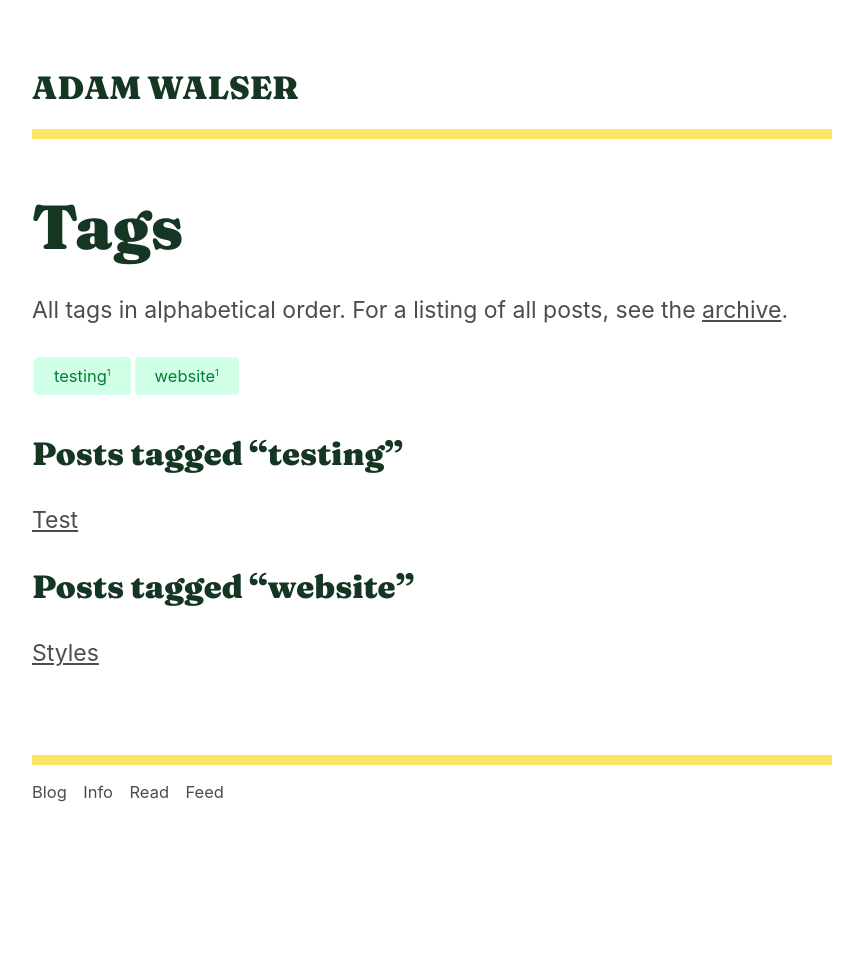
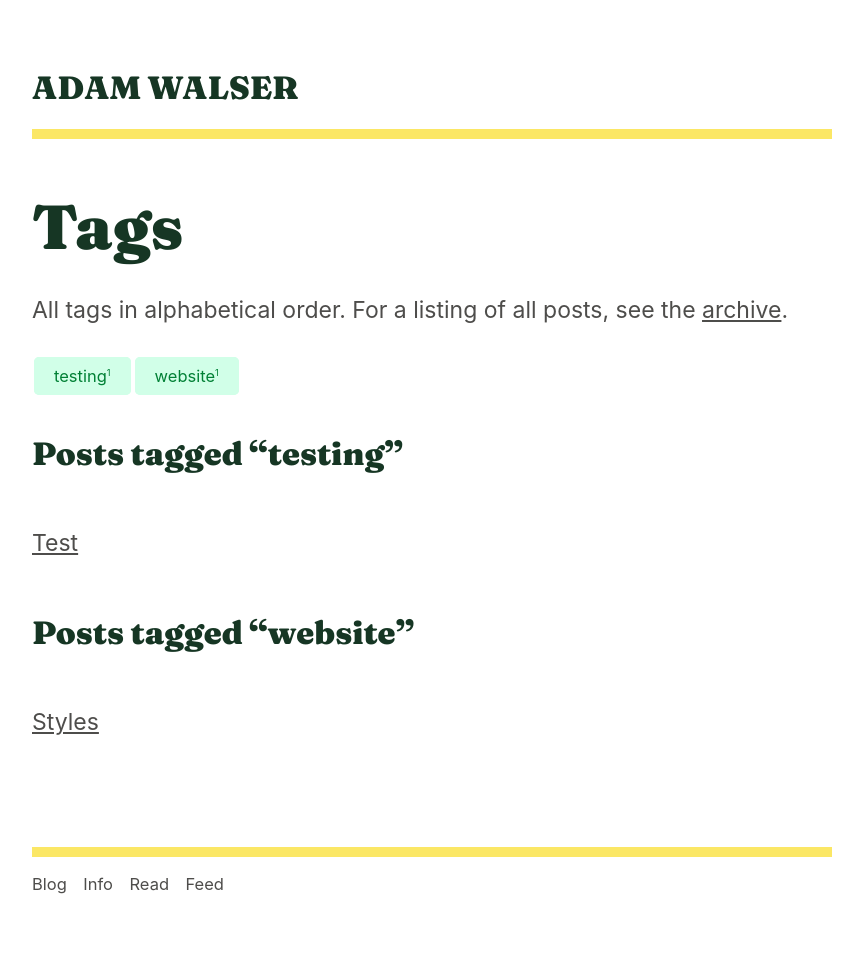
Before and after one commit to ajpwalser/ajpwalser.github.io, a Jekyll site: the page built from tags.html, in a window 1280 px wide. Shown: the whole page, without its empty margins (208-1071 px from the left). Built offline with Jekyll 4.4.1, drawn with Linux system fonts in a browser that asks for light colours; some web fonts are replaced; before the commit the page ends 900 px from its top, so only the background shows below that.

Commit message:
Update tags.html

```diff
--- a/tags.html
+++ b/tags.html
@@ -21,7 +21,7 @@ description: Tag directory
    <h3 class="tags" id="{{ this_word | cgi_escape }}">Posts tagged “{{ this_word }}”</h3>
    <ul class="headline">
       {% for post in site.tags[this_word] %}{% if post.title != null %}
-      <li>
+      <li style="align-items:center;display:flex;flex-wrap:wrap;justify-content:space-between;margin-bottom:10px;font-family: 'Inter', sans-serif;">
          <article class="summary" itemscope itemtype="https://schema.org/BlogPosting">
             <p>
                <a href="{{ site.baseurl }}{{ post.url }}">{{post.title}}</a>
```
